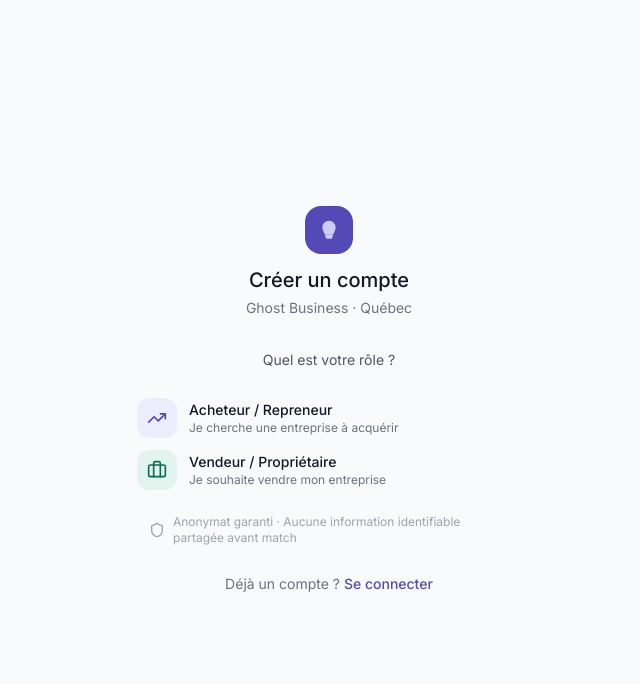
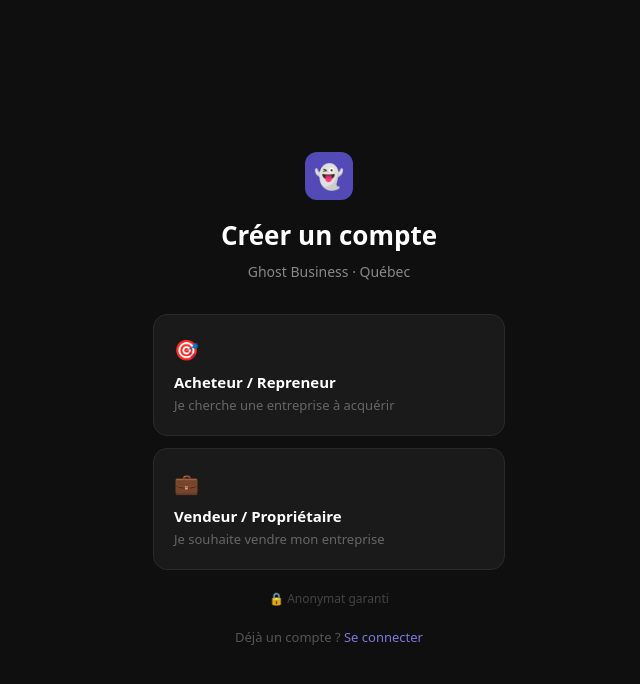
Before and after one commit to Polochon-42/ghost-business, a Next.js app: page /auth/signup in a window 1280 px wide. Shown: the top 684 px of the page, without its empty margins (311-951 px from the left). Built offline with nearby package versions, Linux system fonts and the light colour scheme.

Commit message:
beautiful signup page

```diff
--- a/src/app/auth/signup/page.tsx
+++ b/src/app/auth/signup/page.tsx
@@ -1,19 +1,12 @@
 'use client'
-
 import { useState } from 'react'
 import { useRouter } from 'next/navigation'
-import Link from 'next/link'
 import { createClient } from '@/lib/supabase/client'
-import { Shield, TrendingUp, Briefcase } from 'lucide-react'
-
-type Role = 'acheteur' | 'vendeur'
-type BuyerProfile = 'focus' | 'portfolio'
 
 export default function SignupPage() {
   const router = useRouter()
-  const [step, setStep] = useState<'role' | 'form'>('role')
-  const [role, setRole] = useState<Role | null>(null)
-  const [buyerProfile, setBuyerProfile] = useState<BuyerProfile>('focus')
+  const [step, setStep] = useState<'role'|'form'>('role')
+  const [role, setRole] = useState<'acheteur'|'vendeur'|null>(null)
   const [loading, setLoading] = useState(false)
   const [error, setError] = useState('')
 
@@ -21,162 +14,73 @@
     e.preventDefault()
     setLoading(true)
     setError('')
-
     const formData = new FormData(e.currentTarget)
     const supabase = createClient()
-
-    const { data, error: authError } = await supabase.auth.signUp({
+    const { error: authError } = await supabase.auth.signUp({
       email: formData.get('email') as string,
       password: formData.get('password') as string,
-      options: {
-        data: {
-          full_name: formData.get('full_name') as string,
-          role,
-          buyer_profile: role === 'acheteur' ? buyerProfile : null,
-        },
-      },
+      options: { data: { full_name: formData.get('full_name'), role } }
     })
-
-    if (authError) {
-      setError(authError.message)
-      setLoading(false)
-      return
-    }
-
-    // Insert profile
-    if (data.user) {
-      await supabase.from('profiles').upsert({
-        id: data.user.id,
-        email: formData.get('email') as string,
-        full_name: formData.get('full_name') as string,
-        role: role!,
-        buyer_profile: role === 'acheteur' ? buyerProfile : null,
-        subscription_tier: 'standard',
-        subscription_active: false,
-        onboarding_complete: false,
-      })
-    }
-
+    if (authError) { setError(authError.message); setLoading(false); return }
     router.push('/dashboard')
-    setLoading(false)
   }
 
+  const inputStyle = {width:'100%',padding:'12px 14px',background:'#111',border:'1px solid #333',borderRadius:'10px',color:'white',fontSize:'14px',outline:'none',boxSizing:'border-box' as const}
+  const btnStyle = {width:'100%',padding:'13px',background:'#534AB7',border:'none',borderRadius:'10px',color:'white',fontSize:'15px',fontWeight:'600' as const,cursor:'pointer'}
+
   return (
-    <div className="min-h-screen flex items-center justify-center bg-gray-50 px-4">
-      <div className="w-full max-w-sm">
-
-        {/* Logo */}
-        <div className="text-center mb-8">
-          <div className="w-12 h-12 rounded-xl bg-ghost-600 flex items-center justify-center mx-auto mb-3">
-            <svg width="24" height="24" viewBox="0 0 18 18" fill="none">
-              <path d="M9 2C6.2 2 4 4.2 4 7C4 9.5 5.5 11.2 6 12.5H12C12.5 11.2 14 9.5 14 7C14 4.2 11.8 2 9 2Z" fill="#CECBF6"/>
-              <rect x="6" y="12.5" width="6" height="1.8" rx="0.9" fill="#CECBF6"/>
-              <rect x="6.5" y="14.3" width="5" height="1.2" rx="0.6" fill="#CECBF6"/>
-            </svg>
+    <div style={{minHeight:'100vh',background:'#0f0f0f',display:'flex',alignItems:'center',justifyContent:'center',fontFamily:'system-ui,sans-serif'}}>
+      <div style={{width:'100%',maxWidth:'400px',padding:'0 24px'}}>
+        <div style={{textAlign:'center',marginBottom:'32px'}}>
+          <div style={{width:'48px',height:'48px',background:'#534AB7',borderRadius:'12px',display:'flex',alignItems:'center',justifyContent:'center',margin:'0 auto 16px'}}>
+            <span style={{color:'white',fontSize:'24px'}}>👻</span>
           </div>
-          <h1 className="text-xl font-medium text-gray-900">Créer un compte</h1>
-          <p className="text-sm text-gray-500 mt-1">Ghost Business · Québec</p>
+          <h1 style={{color:'white',fontSize:'26px',fontWeight:'700',margin:'0 0 6px'}}>Créer un compte</h1>
+          <p style={{color:'#888',fontSize:'14px',margin:0}}>Ghost Business · Québec</p>
         </div>
 
-        {/* Step 1 — Role selection */}
         {step === 'role' && (
-          <div className="space-y-3 animate-in">
-            <p className="text-sm text-gray-600 text-center mb-4">Quel est votre rôle ?</p>
-
-            <button
-              onClick={() => { setRole('acheteur'); setStep('form') }}
-              className="w-full card hover:border-ghost-200 hover:bg-ghost-50 transition-all text-left group"
-            >
-              <div className="flex items-center gap-3">
-                <div className="w-10 h-10 rounded-lg bg-ghost-50 group-hover:bg-ghost-100 flex items-center justify-center transition-colors">
-                  <TrendingUp className="w-5 h-5 text-ghost-600" />
-                </div>
-                <div>
-                  <p className="text-sm font-medium text-gray-900">Acheteur / Repreneur</p>
-                  <p className="text-xs text-gray-500">Je cherche une entreprise à acquérir</p>
-                </div>
-              </div>
+          <div style={{display:'flex',flexDirection:'column',gap:'12px'}}>
+            <button onClick={() => { setRole('acheteur'); setStep('form') }} style={{background:'#1a1a1a',border:'1px solid #2a2a2a',borderRadius:'14px',padding:'20px',cursor:'pointer',textAlign:'left'}}>
+              <div style={{fontSize:'20px',marginBottom:'6px'}}>🎯</div>
+              <div style={{color:'white',fontWeight:'600',fontSize:'15px'}}>Acheteur / Repreneur</div>
+              <div style={{color:'#666',fontSize:'13px',marginTop:'2px'}}>Je cherche une entreprise à acquérir</div>
             </button>
-
-            <button
-              onClick={() => { setRole('vendeur'); setStep('form') }}
-              className="w-full card hover:border-teal-200 hover:bg-teal-50 transition-all text-left group"
-            >
-              <div className="flex items-center gap-3">
-                <div className="w-10 h-10 rounded-lg bg-teal-50 group-hover:bg-teal-100 flex items-center justify-center transition-colors">
-                  <Briefcase className="w-5 h-5 text-teal-600" />
-                </div>
-                <div>
-                  <p className="text-sm font-medium text-gray-900">Vendeur / Propriétaire</p>
-                  <p className="text-xs text-gray-500">Je souhaite vendre mon entreprise</p>
-                </div>
-              </div>
+            <button onClick={() => { setRole('vendeur'); setStep('form') }} style={{background:'#1a1a1a',border:'1px solid #2a2a2a',borderRadius:'14px',padding:'20px',cursor:'pointer',textAlign:'left'}}>
+              <div style={{fontSize:'20px',marginBottom:'6px'}}>💼</div>
+              <div style={{color:'white',fontWeight:'600',fontSize:'15px'}}>Vendeur / Propriétaire</div>
+              <div style={{color:'#666',fontSize:'13px',marginTop:'2px'}}>Je souhaite vendre mon entreprise</div>
             </button>
-
-            <div className="flex items-center gap-2 p-3 bg-gray-50 rounded-xl">
-              <Shield className="w-4 h-4 text-gray-400 flex-shrink-0" />
-              <p className="text-xs text-gray-400">Anonymat garanti · Aucune information identifiable partagée avant match</p>
-            </div>
+            <p style={{color:'#444',fontSize:'12px',textAlign:'center',marginTop:'8px'}}>🔒 Anonymat garanti</p>
           </div>
         )}
 
-        {/* Step 2 — Form */}
-        {step === 'form' && role && (
-          <div className="animate-in">
-            {role === 'acheteur' && (
-              <div className="flex gap-2 mb-4">
-                {(['focus', 'portfolio'] as BuyerProfile[]).map(p => (
-                  <button
-                    key={p}
-                    onClick={() => setBuyerProfile(p)}
-                    className={`flex-1 py-2 text-xs rounded-lg border transition-all font-medium ${
-                      buyerProfile === p
-                        ? 'bg-ghost-600 text-white border-ghost-600'
-                        : 'border-gray-200 text-gray-500 hover:border-ghost-200'
-                    }`}
-                  >
-                    {p === 'focus' ? 'Profil Focus' : 'Profil Portfolio'}
-                  </button>
-                ))}
+        {step === 'form' && (
+          <div style={{background:'#1a1a1a',border:'1px solid #2a2a2a',borderRadius:'16px',padding:'28px'}}>
+            <form onSubmit={handleSignup} style={{display:'flex',flexDirection:'column',gap:'14px'}}>
+              <div>
+                <label style={{color:'#aaa',fontSize:'13px',display:'block',marginBottom:'6px'}}>Prénom et nom</label>
+                <input name="full_name" required style={inputStyle} placeholder="Jean Tremblay" />
               </div>
-            )}
-
-            <div className="card">
-              <form onSubmit={handleSignup} className="space-y-4">
-                <div>
-                  <label className="field-label">Prénom et nom</label>
-                  <input name="full_name" required className="field-input" placeholder="Jean Tremblay" />
-                </div>
-                <div>
-                  <label className="field-label">Courriel</label>
-                  <input name="email" type="email" required className="field-input" placeholder="vous@exemple.com" />
-                </div>
-                <div>
-                  <label className="field-label">Mot de passe</label>
-                  <input name="password" type="password" required minLength={8} className="field-input" placeholder="Min. 8 caractères" />
-                </div>
-
-                {error && (
-                  <p className="text-xs text-red-600 bg-red-50 border border-red-100 rounded-lg p-2">{error}</p>
-                )}
-
-                <button type="submit" disabled={loading} className="btn-ghost w-full">
-                  {loading ? 'Création...' : 'Créer mon compte →'}
-                </button>
-              </form>
-            </div>
-
-            <button onClick={() => setStep('role')} className="text-xs text-gray-400 hover:text-gray-600 mt-3 w-full text-center">
-              ← Changer de rôle
-            </button>
+              <div>
+                <label style={{color:'#aaa',fontSize:'13px',display:'block',marginBottom:'6px'}}>Courriel</label>
+                <input name="email" type="email" required style={inputStyle} placeholder="vous@exemple.com" />
+              </div>
+              <div>
+                <label style={{color:'#aaa',fontSize:'13px',display:'block',marginBottom:'6px'}}>Mot de passe</label>
+                <input name="password" type="password" required minLength={8} style={inputStyle} placeholder="Min. 8 caractères" />
+              </div>
+              {error && <p style={{color:'#f87171',fontSize:'13px',background:'#2a1a1a',padding:'10px',borderRadius:'8px'}}>{error}</p>}
+              <button type="submit" disabled={loading} style={btnStyle}>
+                {loading ? 'Création...' : 'Créer mon compte →'}
+              </button>
+            </form>
+            <button onClick={() => setStep('role')} style={{background:'none',border:'none',color:'#555',fontSize:'13px',cursor:'pointer',marginTop:'14px',width:'100%'}}>← Changer de rôle</button>
           </div>
         )}
 
-        <p className="text-center text-sm text-gray-500 mt-4">
-          Déjà un compte ?{' '}
-          <Link href="/auth/login" className="text-ghost-600 hover:text-ghost-800 font-medium">
-            Se connecter
-          </Link>
+        <p style={{color:'#555',fontSize:'13px',textAlign:'center',marginTop:'20px'}}>
+          Déjà un compte ? <a href="/auth/login" style={{color:'#7F77DD',textDecoration:'none'}}>Se connecter</a>
         </p>
       </div>
     </div>
```
